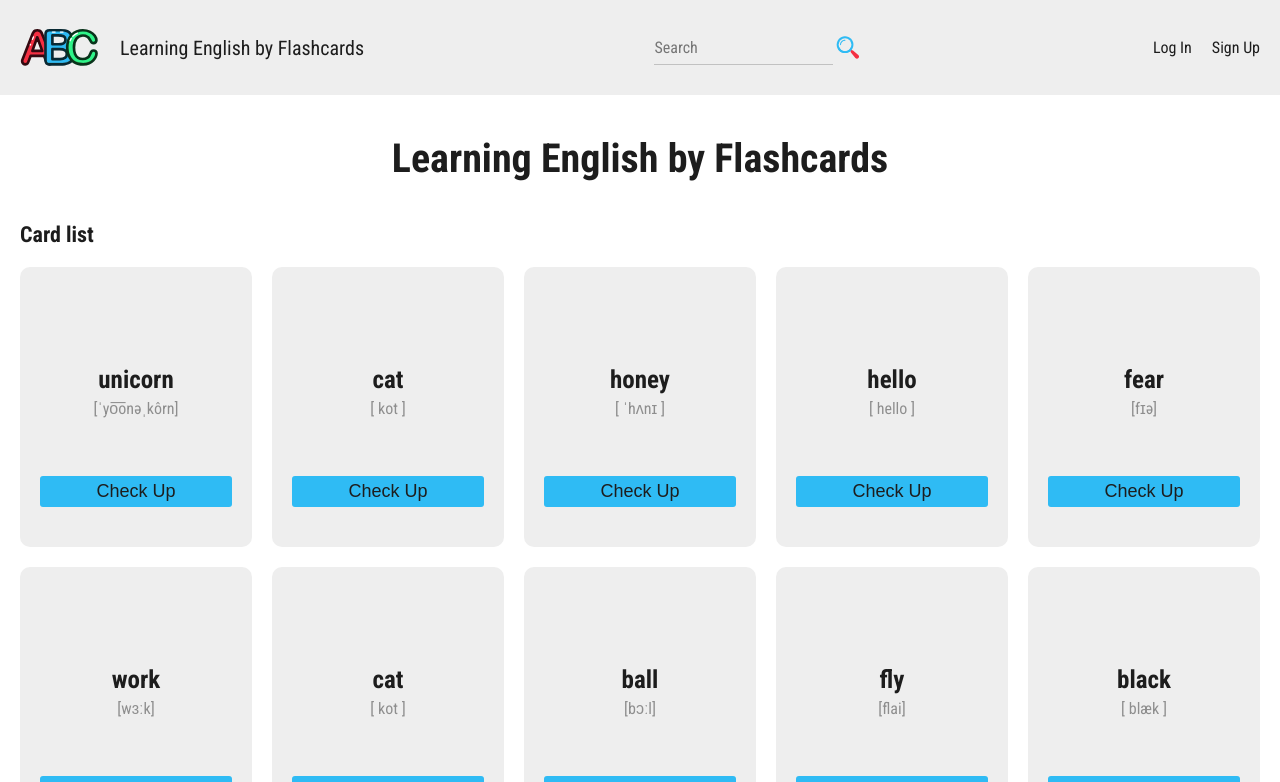
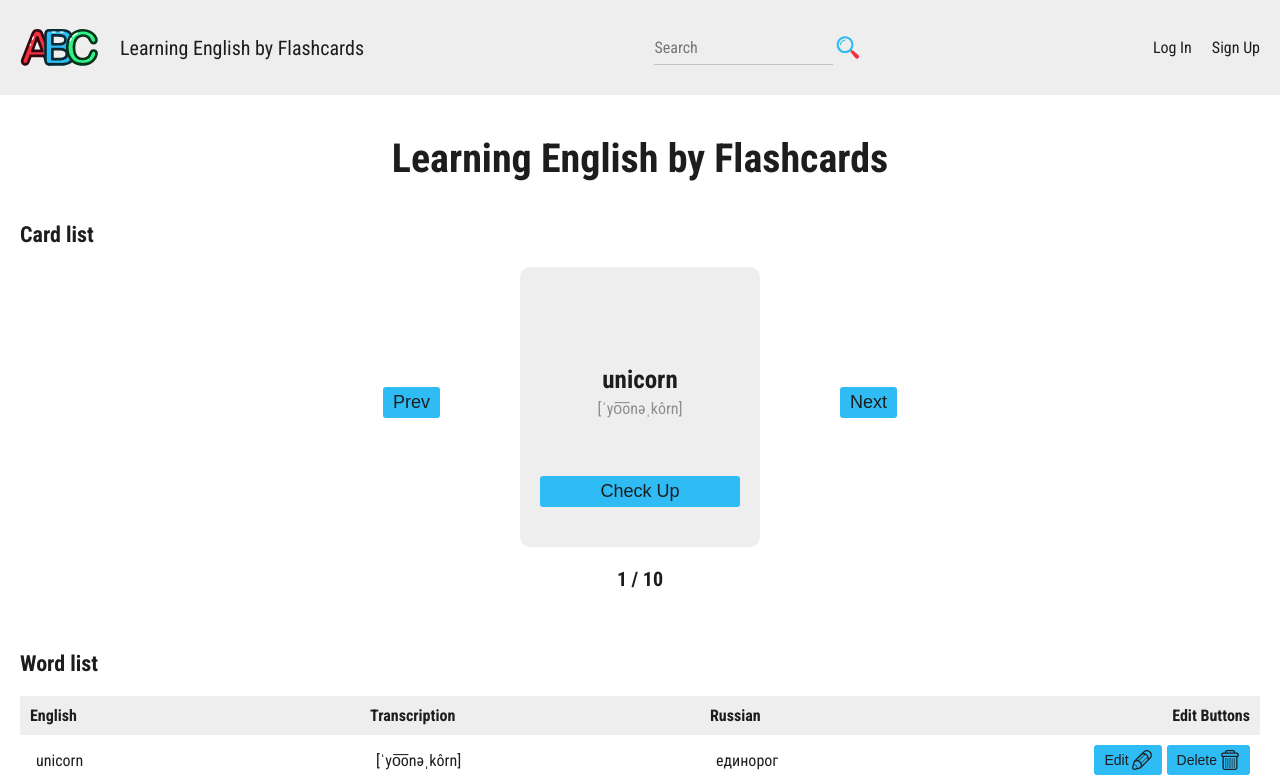
Before and after one commit to jestyal/language-cards, a React (Create React App) app: page / in a window 1280 px wide. Shown: the top 782 px of the page. Built offline with nearby package versions, Linux system fonts and the light colour scheme.

Commit message:
Add styles to card slider

```diff
--- a/src/components/Button/Button.jsx
+++ b/src/components/Button/Button.jsx
@@ -1,9 +1,13 @@
 import "./Button.scss";
+// import { ReactComponent as ArrowPrev } from "../../assets/images/icons/arrowPrev.svg"
+// import { ReactComponent as ArrowNext } from "../../assets/images/icons/arrowNext.svg"
 
-function Button({ title, onClick, isHidden }) {
+function Button({ title, onClick, isHidden, arrowPrev, arrowNext }) {
     return (
-        <button className={`Btn ` + (isHidden ? 'js_hidden' : null)} onClick={onClick}>
+        <button className={`Btn ` + (isHidden ? 'js_hidden' : "")} onClick={onClick}>
             {title}
+            {/*{arrowPrev ? <ArrowPrev /> : null}*/}
+            {/*{arrowNext ? <ArrowNext /> : null}*/}
         </button>
     );
 }
--- a/src/components/CardList/Card.scss
+++ b/src/components/CardList/Card.scss
@@ -1,21 +1,35 @@
 @use "../../assets/styles/variables";
-
+.card__slider {
+  position: relative;
+  overflow: hidden;
+  margin-bottom: 60px;
+}
 .card__list {
+  position: relative;
+  overflow: hidden;
   display: grid;
-  grid-template-columns: repeat(5, 1fr);
+  //grid-template-columns: repeat(5, 1fr);
   grid-gap: 20px 20px;
-  margin-bottom: 60px;
+  margin-bottom: 20px;
+  justify-items: center;
+  //transform: translate3d(-3360px, 0px, 0px);
+  //transition: all 0.25s ease 0s;
 }
 
 .card__item {
-  display: grid;
+  display: none;
   height: 280px;
+  max-width: 240px;
+  width: 100%;
   align-items: end;
   padding: 40px 20px;
   border-radius: variables.$borderRadiusCard;
   background-color: variables.$colorLightGrey;
   text-align: center;
   z-index: 5;
+  &:first-of-type {
+    display: grid;
+  }
 }
 
 .card__word {
@@ -48,3 +62,26 @@
   z-index: 0;
   text-align: center;
 }
+
+.card__arrows {
+  display: block;
+  position: absolute;
+  width: 100%;
+  top: 120px;
+  button {
+    position: absolute;
+    top: 0;
+    &:first-of-type {
+      right: calc(50% + 200px);
+    }
+    &:last-of-type {
+      left: calc(50% + 200px);
+    }
+  }
+}
+
+.card__counter {
+  font-size: 20px;
+  font-weight: bold;
+  text-align: center;
+}
--- a/src/components/CardList/CardList.jsx
+++ b/src/components/CardList/CardList.jsx
@@ -2,11 +2,14 @@ import { Fragment } from "react";
 import Card from "./Card/Card";
 import "./Card.scss";
 import WORDS from "../Dictionary/Dictionary";
+import Button from "../Button/Button";
 
 function CardList() {
     return (
         <Fragment>
             <h2 className="title">Card list</h2>
+
+            <div className="card__slider">
                 <div className="card__list">
                     {
                         WORDS.map((item) =>
@@ -14,6 +17,14 @@ function CardList() {
                         )
                     }
                 </div>
+                <div className="card__arrows">
+                    <Button title="Prev" arrow="arrowPrev" />
+                    <Button title="Next" arrow="arrowNext" />
+                </div>
+                <div className="card__counter">
+                    1 / 10
+                </div>
+            </div>
         </Fragment>
     );
 }
```
Also changed, not shown: src/assets/images/icons/arrowNext.svg (added), src/assets/images/icons/arrowPrev.svg (added). Lines whose indentation alone changed are shown as unchanged.
